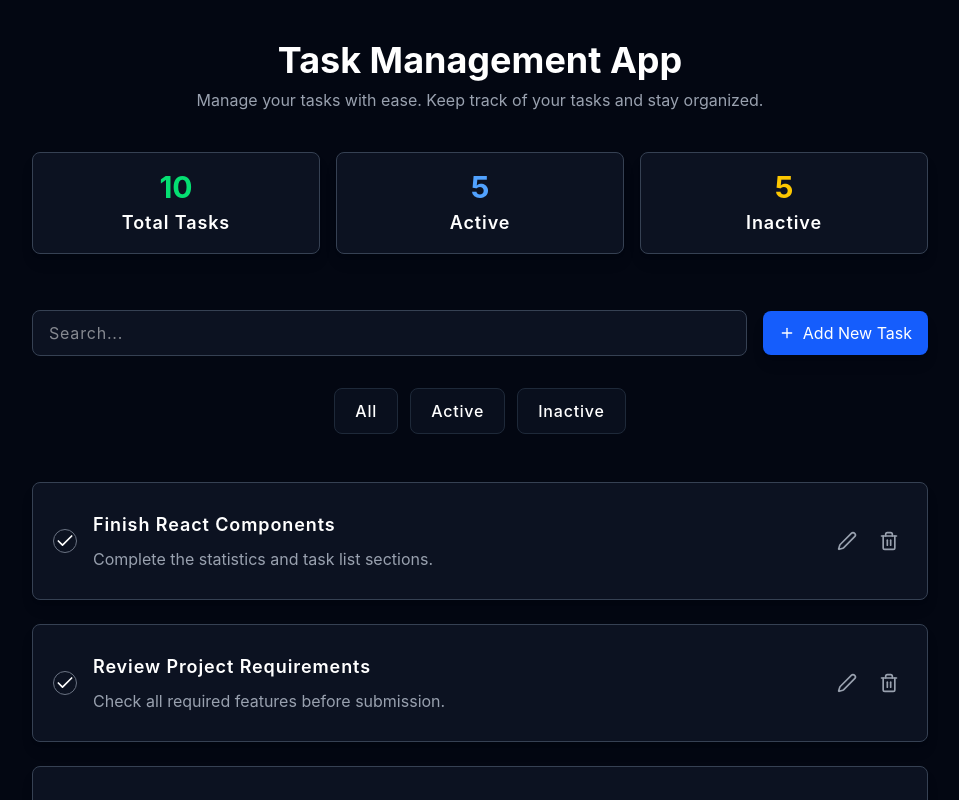
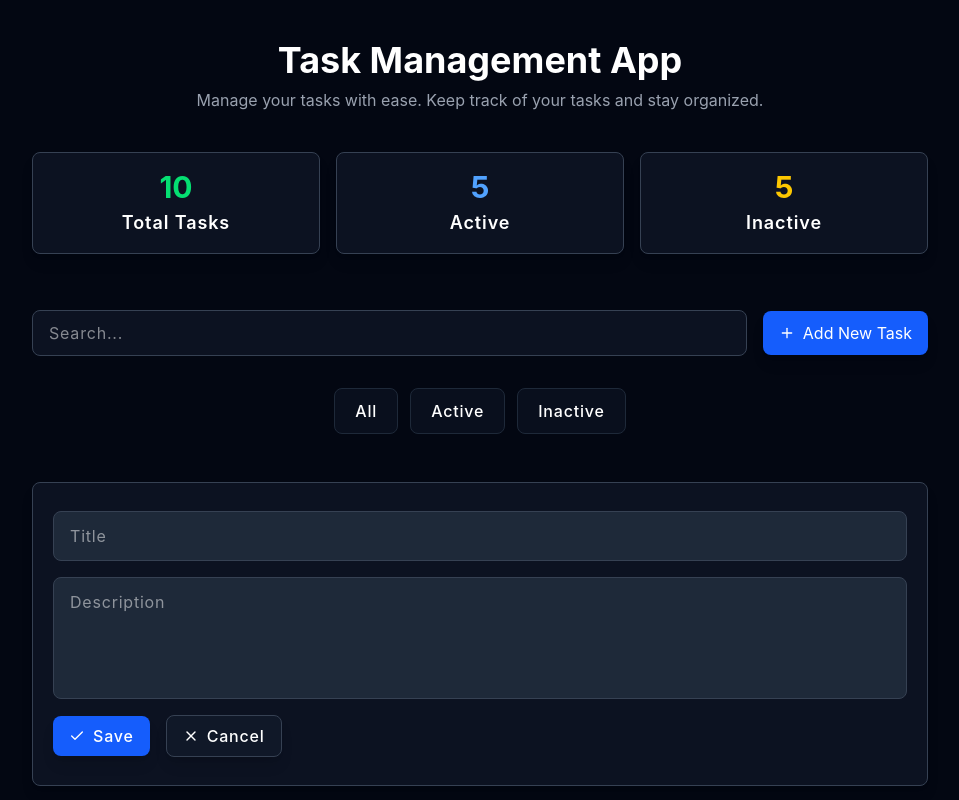
Before and after one commit to jralphdev/task-management-app, a React (Vite) app in the folder frontend/: page / in a window 1280 px wide. Both pictures are taken after a click on the button 1007 px from the left and 541 px from the top of the page. Shown: the top 800 px of the page, without its empty margins (160-1119 px from the left). Built offline with nearby package versions, Linux system fonts and the light colour scheme.

Commit message:
feat: implement AddTaskModal and EditTaskForm UI

```diff
--- a/frontend/src/App.tsx
+++ b/frontend/src/App.tsx
@@ -3,8 +3,11 @@ import SearchInput from './components/SearchInput';
 import FilterButton from './components/FilterButton';
 import Statistics from './components/Statistics';
 import TaskList from './components/TaskList';
+import AddTaskModal from './components/AddTaskModal';
 
 const App = () => {
+  const isAddTaskOpen = false;
+
   return (
     <main className='home'>
       <div className='home-container'>
@@ -35,6 +38,8 @@ const App = () => {
         {/* TASK LIST SECTION */}
         <TaskList />
       </div>
+
+      {isAddTaskOpen && <AddTaskModal />}
     </main>
   );
 };
--- /dev/null
+++ b/frontend/src/components/AddTaskModal.tsx
@@ -0,0 +1,28 @@
+const AddTaskModal = () => {
+  return (
+    <div className='modal'>
+      <div className='modal-wrapper'>
+        <div className='modal-content'>
+          <h2 className='modal-title'>Add New Task</h2>
+
+          <form className='task-form'>
+            <input type='text' placeholder='Title' required />
+
+            <textarea placeholder='Description (optional)' rows={4} />
+
+            <div className='form-btns'>
+              <button type='submit' className='add-btn'>
+                Add Task
+              </button>
+              <button type='button' className='cancel-btn'>
+                Cancel
+              </button>
+            </div>
+          </form>
+        </div>
+      </div>
+    </div>
+  );
+};
+
+export default AddTaskModal;
--- /dev/null
+++ b/frontend/src/components/EditTaskForm.tsx
@@ -0,0 +1,23 @@
+import { CheckIcon, XIcon } from 'lucide-react';
+
+const EditTaskForm = () => {
+  return (
+    <form className='edit-form'>
+      <input type='text' placeholder='Title' required />
+      <textarea placeholder='Description' rows={4} />
+
+      <div className='form-btns'>
+        <button type='submit' className='save-btn'>
+          <CheckIcon className='size-4' />
+          Save
+        </button>
+        <button type='button' className='cancel-btn'>
+          <XIcon className='size-4' />
+          Cancel
+        </button>
+      </div>
+    </form>
+  );
+};
+
+export default EditTaskForm;
--- a/frontend/src/components/TaskItem.tsx
+++ b/frontend/src/components/TaskItem.tsx
@@ -1,9 +1,12 @@
 import { CheckIcon, Edit2Icon, Trash2Icon } from 'lucide-react';
-import type { Task } from '../types';
+import type { TaskItemProps } from '../types';
+import EditTaskForm from './EditTaskForm';
 
-const TaskItem = ({ task }: { task: Task }) => {
+const TaskItem = ({ task, isEditing, onEdit }: TaskItemProps) => {
   return (
     <article className='task-card'>
+      {!isEditing ? (
+        <div className='task-wrapper'>
           <div className='item-left'>
             <button className='check-btn'>
               <CheckIcon className='size-5' />
@@ -16,13 +19,17 @@ const TaskItem = ({ task }: { task: Task }) => {
           </div>
 
           <div className='action-btn'>
-        <button className='hover:text-blue-400 hover:bg-blue-500/10'>
+            <button className='hover:text-blue-400 hover:bg-blue-500/10' onClick={onEdit}>
               <Edit2Icon className='size-5' />
             </button>
             <button className='hover:text-red-400 hover:bg-red-500/10'>
               <Trash2Icon className='size-5' />
             </button>
           </div>
+        </div>
+      ) : (
+        <EditTaskForm />
+      )}
     </article>
   );
 };
--- a/frontend/src/components/TaskList.tsx
+++ b/frontend/src/components/TaskList.tsx
@@ -1,11 +1,19 @@
+import { useState } from 'react';
 import { TASK_ITEM_TEMPDATA } from '../constants';
 import TaskItem from './TaskItem';
 
 const TaskList = () => {
+  const [editId, setEditId] = useState<number | null>(null);
+
   return (
     <section className='task-container'>
-      {TASK_ITEM_TEMPDATA.map((item) => (
-        <TaskItem key={item.id} task={item} />
+      {TASK_ITEM_TEMPDATA.map((task) => (
+        <TaskItem
+          key={task.id}
+          task={task}
+          isEditing={editId === task.id}
+          onEdit={() => setEditId(task.id)}
+        />
       ))}
     </section>
   );
--- a/frontend/src/index.css
+++ b/frontend/src/index.css
@@ -48,12 +48,12 @@
             @apply flex-1;
 
             input {
-              @apply w-full px-4 py-2.5 rounded-lg border border-gray-700 bg-gray-900/70 text-white focus:outline-none focus:border-gray-500 tracking-wider;
+              @apply w-full px-4 py-2.5 rounded-lg border border-gray-700 bg-gray-900/70 text-white focus:outline-none focus:ring-2 focus:ring-blue-500 tracking-wider;
             }
           }
 
           .add-btn {
-            @apply flex items-center justify-center px-4 py-2.5 bg-blue-600 text-white rounded-lg shadow-lg  hover:bg-blue-700 transition duration-300 cursor-pointer;
+            @apply flex items-center justify-center px-4 py-2.5 bg-blue-600 text-white rounded-lg shadow-lg  hover:bg-blue-700 cursor-pointer;
           }
         }
 
@@ -70,7 +70,10 @@
         @apply flex flex-col gap-6;
 
         .task-card {
-          @apply flex items-center justify-between gap-4 border border-gray-700 bg-gray-900/70 px-5 py-7 rounded-lg shadow-lg;
+          @apply border border-gray-700 bg-gray-900/70 px-5 py-7 rounded-lg shadow-lg;
+
+          .task-wrapper {
+            @apply flex items-center justify-between gap-4;
 
             .item-left {
               @apply flex items-center gap-4;
@@ -103,4 +106,71 @@
         }
       }
     }
+
+    .modal {
+      @apply fixed inset-0 bg-black/50 backdrop-blur-md flex items-center justify-center z-50;
+
+      .modal-wrapper {
+        @apply w-full max-w-3xl px-8;
+
+        .modal-content {
+          @apply bg-gray-900 border border-gray-700 rounded-2xl p-8 shadow-2xl;
+
+          .modal-title {
+            @apply text-2xl font-bold text-white mb-4;
           }
+
+          .task-form {
+            @apply flex flex-col gap-4;
+
+            input,
+            textarea {
+              @apply w-full px-4 py-3 border border-gray-700 bg-gray-800 rounded-lg text-white focus:outline-none focus:ring-2 focus:ring-blue-500 tracking-wider;
+            }
+
+            textarea {
+              @apply resize-none;
+            }
+
+            .form-btns {
+              @apply flex items-center justify-center gap-4 mt-4;
+
+              .add-btn {
+                @apply flex-1 py-2.5 px-5 bg-blue-600 hover:bg-blue-700 text-white rounded-lg font-medium  tracking-wider cursor-pointer;
+              }
+
+              .cancel-btn {
+                @apply flex-1 py-2.5 px-5 border border-gray-700 bg-gray-900 text-white rounded-lg font-medium hover:bg-gray-800/70 tracking-wider cursor-pointer;
+              }
+            }
+          }
+        }
+      }
+    }
+
+    .edit-form {
+      @apply flex flex-col gap-4;
+
+      input,
+      textarea {
+        @apply w-full px-4 py-3 border border-gray-700 bg-gray-800 rounded-lg text-white focus:outline-none focus:border-gray-500 tracking-wider;
+      }
+
+      textarea {
+        @apply resize-none;
+      }
+
+      .form-btns {
+        @apply flex items-center justify-start gap-4;
+
+        .save-btn {
+          @apply flex items-center gap-2 px-4 py-2 bg-blue-600 text-white font-medium rounded-lg shadow-lg  hover:bg-blue-700 tracking-wider cursor-pointer;
+        }
+
+        .cancel-btn {
+          @apply flex items-center gap-2 px-4 py-2 border border-gray-700 bg-gray-900 text-white font-medium rounded-lg shadow-lg hover:bg-gray-800/70 tracking-wider cursor-pointer;
+        }
+      }
+    }
+  }
+}
--- a/frontend/src/types/index.ts
+++ b/frontend/src/types/index.ts
@@ -6,3 +6,9 @@ export interface Task {
   description: string;
   status: TaskStatus;
 }
+
+export interface TaskItemProps {
+  task: Task;
+  isEditing: boolean;
+  onEdit: () => void;
+}
```
Lines whose indentation alone changed are shown as unchanged.
